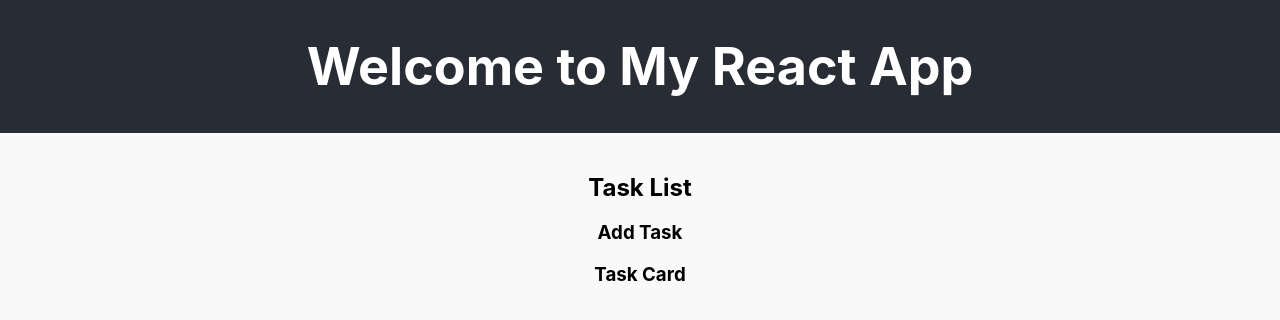
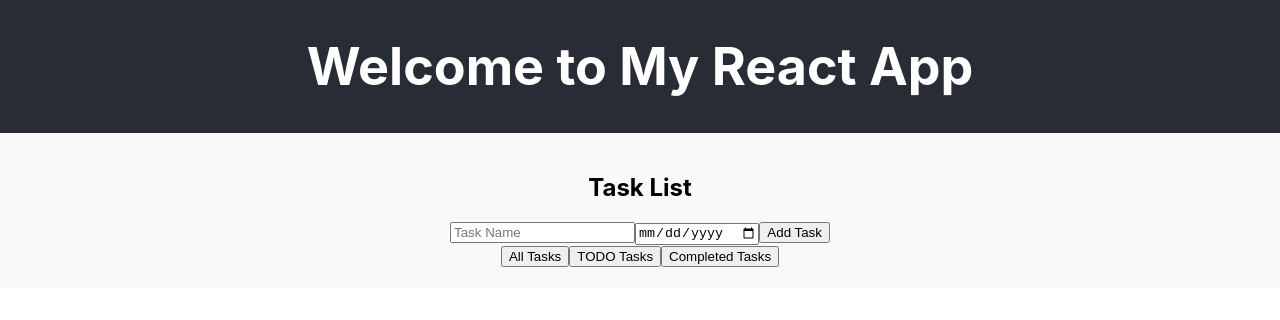
Before and after one commit to GhassanDaj/GUI-Task, a React (Create React App) app in the folder my-react-app/: page / in a window 1280 px wide. Shown: the top 320 px of the page. Built offline with nearby package versions, Linux system fonts and the light colour scheme.

Commit message:
add everything to main branch

```diff
--- a/my-react-app/src/App.js
+++ b/my-react-app/src/App.js
@@ -1,3 +1,5 @@
+// src/App.js
+
 import React from 'react';
 import './App.css';
 import TaskList from './Components/TaskList/TaskList';
--- a/my-react-app/src/Components/TaskList/AddTask.js
+++ b/my-react-app/src/Components/TaskList/AddTask.js
@@ -1,13 +1,36 @@
 // src/components/TaskList/AddTask.js
 
-import React from 'react';
+import React, { useState } from 'react';
 
-const AddTask = () => {
+const AddTask = ({ addTask }) => {
+  const [taskName, setTaskName] = useState('');
+  const [dueDate, setDueDate] = useState('');
+
+  const handleSubmit = (e) => {
+    e.preventDefault();
+    if (taskName) {
+      addTask({ id: Date.now(), name: taskName, dueDate, completed: false });
+      setTaskName('');
+      setDueDate('');
+    }
+  };
+
   return (
-    <div>
-      <h3>Add Task</h3>
-      {/* Add your task addition form here */}
-    </div>
+    <form onSubmit={handleSubmit}>
+      <input
+        type="text"
+        value={taskName}
+        onChange={(e) => setTaskName(e.target.value)}
+        placeholder="Task Name"
+        required
+      />
+      <input
+        type="date"
+        value={dueDate}
+        onChange={(e) => setDueDate(e.target.value)}
+      />
+      <button type="submit">Add Task</button>
+    </form>
   );
 };
 
--- a/my-react-app/src/Components/TaskList/TaskCard.js
+++ b/my-react-app/src/Components/TaskList/TaskCard.js
@@ -2,11 +2,14 @@
 
 import React from 'react';
 
-const TaskCard = () => {
+const TaskCard = ({ task, completeTask, deleteTask }) => {
   return (
     <div>
-      <h3>Task Card</h3>
-      {/* Display task information here */}
+      <h3>{task.name}</h3>
+      <p>Due Date: {task.dueDate}</p>
+      <p>Status: {task.completed ? 'Completed' : 'TODO'}</p>
+      {!task.completed && <button onClick={() => completeTask(task.id)}>Complete Task</button>}
+      <button onClick={() => deleteTask(task.id)}>Delete Task</button>
     </div>
   );
 };
--- a/my-react-app/src/Components/TaskList/TaskList.js
+++ b/my-react-app/src/Components/TaskList/TaskList.js
@@ -1,16 +1,40 @@
 // src/components/TaskList/TaskList.js
 
-import React from 'react';
+import React, { useState } from 'react';
 import styles from './TaskList.module.css';
 import AddTask from './AddTask';
 import TaskCard from './TaskCard';
 
 const TaskList = () => {
+  const [tasks, setTasks] = useState([]);
+  const [view, setView] = useState('all');
+
+  const addTask = (task) => {
+    setTasks([...tasks, task]);
+  };
+
+  const completeTask = (taskId) => {
+    setTasks(tasks.map(task => task.id === taskId ? { ...task, completed: true } : task));
+  };
+
+  const deleteTask = (taskId) => {
+    setTasks(tasks.filter(task => task.id !== taskId));
+  };
+
+  const filteredTasks = tasks.filter(task => view === 'completed' ? task.completed : view === 'todo' ? !task.completed : true);
+
   return (
     <div className={styles.taskList}>
       <h2>Task List</h2>
-      <AddTask />
-      <TaskCard />
+      <AddTask addTask={addTask} />
+      <div>
+        <button onClick={() => setView('all')}>All Tasks</button>
+        <button onClick={() => setView('todo')}>TODO Tasks</button>
+        <button onClick={() => setView('completed')}>Completed Tasks</button>
+      </div>
+      {filteredTasks.map(task => (
+        <TaskCard key={task.id} task={task} completeTask={completeTask} deleteTask={deleteTask} />
+      ))}
     </div>
   );
 };
--- a/my-react-app/src/Components/TaskList/TaskList.module.css
+++ b/my-react-app/src/Components/TaskList/TaskList.module.css
@@ -1,6 +1,6 @@
 /* src/components/TaskList/TaskList.module.css */
 
 .taskList {
-    padding: 20px;
-    background-color: #f9f9f9;
-  }
+  padding: 20px;
+  background-color: #f9f9f9;
+}
```
